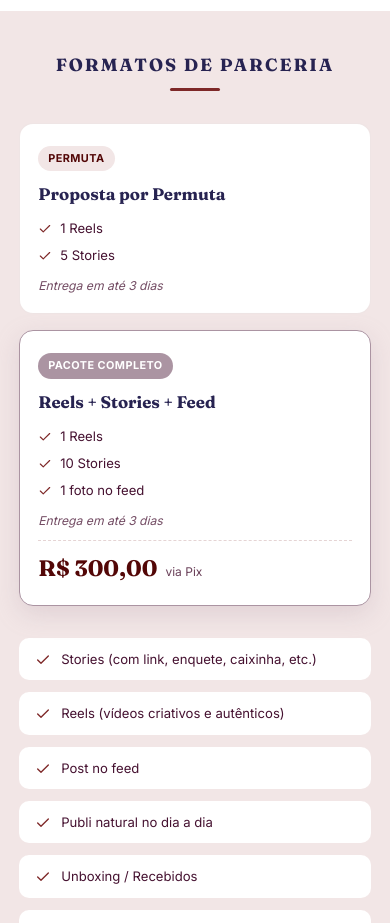
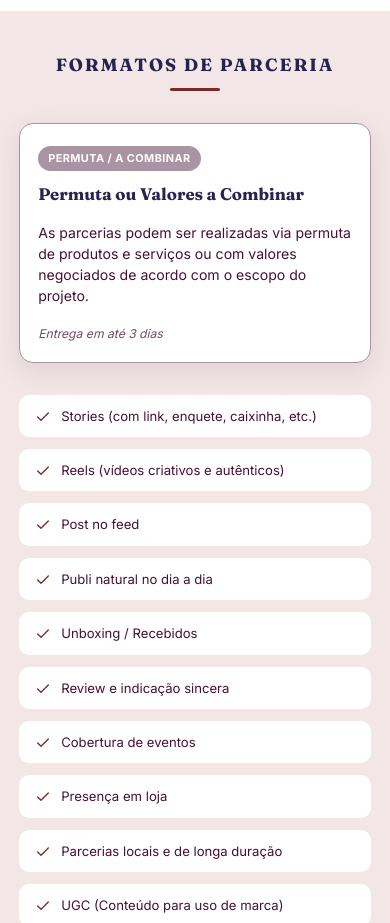
Before and after one commit to onluiz/cv-mari, a React (Vite) app: page / in a window 390 px wide. Shown: the part 8820-9743 px from the top of the page. Built offline with nearby package versions, Linux system fonts and the light colour scheme.

Commit message:
feat: add responsive portfolio layout components and styles

```diff
--- a/src/App.css
+++ b/src/App.css
@@ -623,11 +623,11 @@ section {
 }
 
 .packages-grid {
-  display: grid;
-  grid-template-columns: repeat(2, 1fr);
-  gap: 16px;
-  max-width: 800px;
+  display: flex;
+  justify-content: center;
+  max-width: 520px;
   margin: 0 auto 2rem;
+  width: 100%;
 }
 
 .package-card {
@@ -685,6 +685,13 @@ section {
   gap: 8px;
   font-size: 0.82rem;
   color: var(--gray);
+}
+
+.package-description {
+  font-size: 0.88rem;
+  color: var(--gray);
+  line-height: 1.5;
+  margin: 4px 0 8px;
 }
 
 .package-delivery {
--- a/src/App.tsx
+++ b/src/App.tsx
@@ -326,29 +326,13 @@ function App() {
         <h2 className="section-title">FORMATOS DE PARCERIA</h2>
 
         <div className="packages-grid">
-          <div className="package-card">
-            <span className="package-badge">Permuta</span>
-            <h3 className="package-title">Proposta por Permuta</h3>
-            <ul className="package-list">
-              <li><Check size={14} className="check-icon" /><span>1 Reels</span></li>
-              <li><Check size={14} className="check-icon" /><span>5 Stories</span></li>
-            </ul>
+          <div className="package-card featured">
+            <span className="package-badge gold">Permuta / A Combinar</span>
+            <h3 className="package-title">Permuta ou Valores a Combinar</h3>
+            <p className="package-description">
+              As parcerias podem ser realizadas via permuta de produtos e serviços ou com valores negociados de acordo com o escopo do projeto.
+            </p>
             <p className="package-delivery">Entrega em até 3 dias</p>
-          </div>
-
-          <div className="package-card featured">
-            <span className="package-badge gold">Pacote Completo</span>
-            <h3 className="package-title">Reels + Stories + Feed</h3>
-            <ul className="package-list">
-              <li><Check size={14} className="check-icon" /><span>1 Reels</span></li>
-              <li><Check size={14} className="check-icon" /><span>10 Stories</span></li>
-              <li><Check size={14} className="check-icon" /><span>1 foto no feed</span></li>
-            </ul>
-            <p className="package-delivery">Entrega em até 3 dias</p>
-            <div className="package-price">
-              <span className="package-price-value">R$ 300,00</span>
-              <span className="package-price-note">via Pix</span>
-            </div>
           </div>
         </div>
 
```
